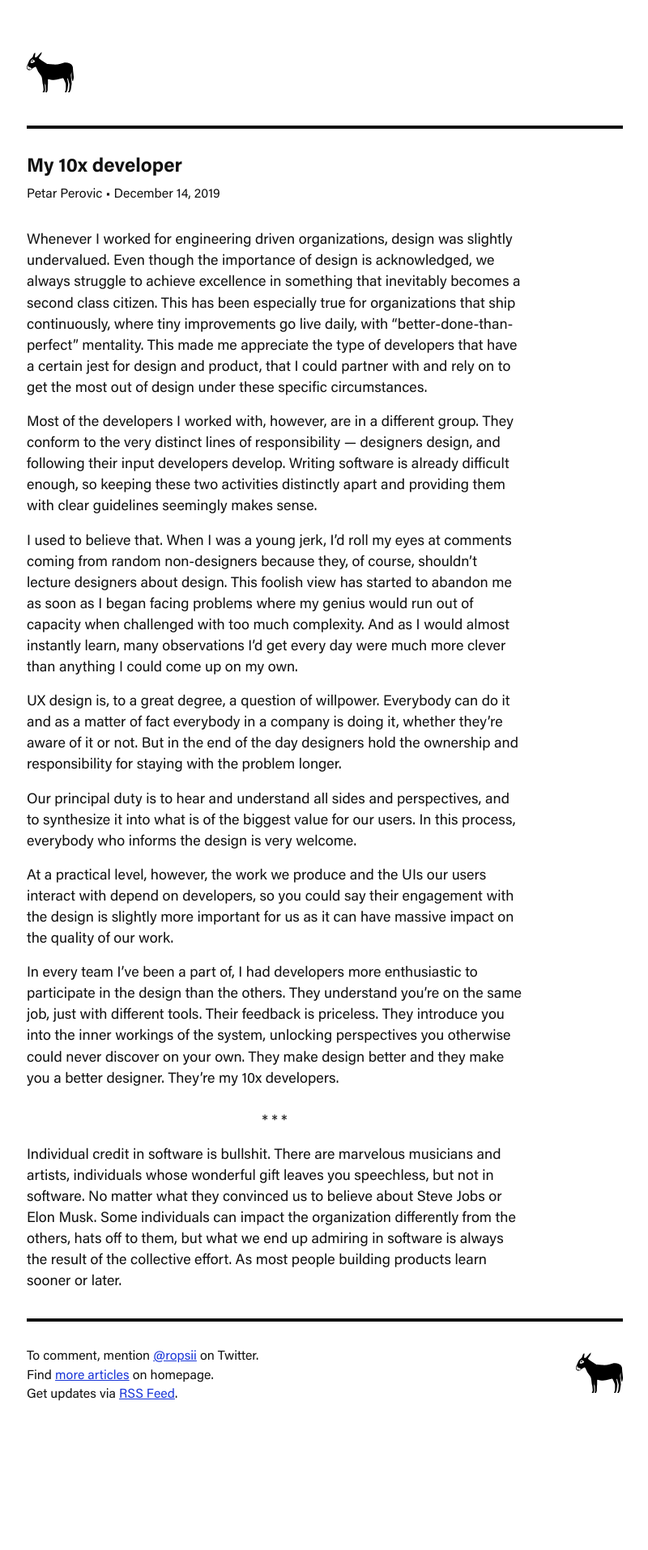
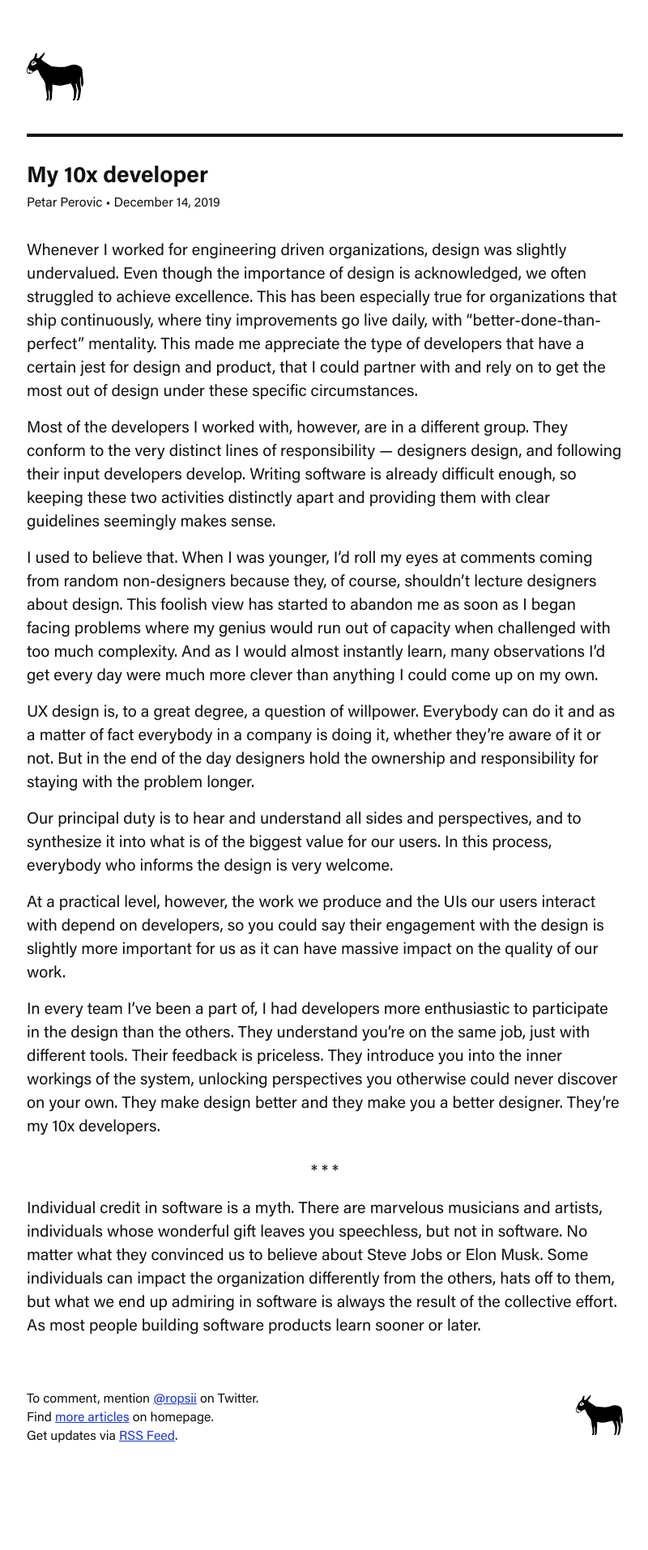
Before and after one commit to ropsii/ropsii.github.io, a Jekyll site: the page built from _posts/2019-12-14-my-10x-developer.markdown, in a window 1280 px wide. Shown: the whole page at 81% size, without its empty margins (239-1039 px from the left). Built offline with Jekyll 4.4.1, drawn with Linux system fonts in a browser that asks for light colours; comment, search, counter and statistics services are not loaded; before the commit the page ends 1862 px from its top, so only the background shows below that.

Commit message:
tweaking

```diff
--- a/_layouts/post.html
+++ b/_layouts/post.html
@@ -10,7 +10,7 @@
         <header class="mb3 mb4-m">
             <h1 class="f4 normal ma0">
                 <a rel="author" href="{{ "/" | relative_url }}">
-                    <img src="{% link /assets/small-donkey.svg %}" alt="donkey">
+                    <img src="{% link /assets/small-donkey.svg %}" alt="donkey" width="70">
                 </a>
             </h1>
         </header>
@@ -18,7 +18,7 @@
         <article class="mb5" itemscope itemtype="http://schema.org/BlogPosting">
 
             <header class="mb4 pt3 pt4-m bt bw2">
-                <h1 class="f3 lh-title mb2" itemprop="name headline">{{ page.title | escape }}</h1>
+                <h1 class="f3 f2-m lh-title mb1" itemprop="name headline">{{ page.title | escape }}</h1>
                 <p class="f5 mb3">
                     {%- if page.author -%}
                     <span itemprop="author" itemscope itemtype="http://schema.org/Person"><span class="p-author h-card" itemprop="name">{{ page.author }}</span> • </span>
@@ -31,11 +31,11 @@
                 </p>
             </header>
 
-            <div class="post-content" itemprop="articleBody">
+            <div class="f4 f3-m post-content" itemprop="articleBody">
                 {{ content }}
             </div>
 
-            <footer class="mt4 pt4 bt bw2">
+            <footer class="mt4 pt4">
                 <div class="flex-m items-center justify-between">
                     <div class="mb4 mb0-m">
                         <p class="f5 mb0">To comment, mention <a href="https://twitter.com/ropsii">@ropsii</a> on Twitter.</p>
--- a/_posts/2019-12-14-my-10x-developer.markdown
+++ b/_posts/2019-12-14-my-10x-developer.markdown
@@ -7,11 +7,11 @@ readingtime: "2"
 excerpt: "Product design as collective effort"
 categories: product design ux process
 ---
-Whenever I worked for engineering driven organizations, design was slightly undervalued. Even though the importance of design is acknowledged, we always struggle to achieve excellence in something that inevitably becomes a second class citizen. This has been especially true for organizations that ship continuously, where tiny improvements go live daily, with “better-done-than-perfect” mentality. This made me appreciate the type of developers that have a certain jest for design and product, that I could partner with and rely on to get the most out of design under these specific circumstances.
+Whenever I worked for engineering driven organizations, design was slightly undervalued. Even though the importance of design is acknowledged, we often struggled to achieve excellence. This has been especially true for organizations that ship continuously, where tiny improvements go live daily, with “better-done-than-perfect” mentality. This made me appreciate the type of developers that have a certain jest for design and product, that I could partner with and rely on to get the most out of design under these specific circumstances.
 
 Most of the developers I worked with, however, are in a different group. They conform to the very distinct lines of responsibility — designers design, and following their input developers develop. Writing software is already difficult enough, so keeping these two activities distinctly apart and providing them with clear guidelines seemingly makes sense.
 
-I used to believe that. When I was a young jerk, I’d roll my eyes at comments coming from random non-designers because they, of course, shouldn’t lecture designers about design. This foolish view has started to abandon me as soon as I began facing problems where my genius would run out of capacity when challenged with too much complexity. And as I would almost instantly learn, many observations I’d get every day were much more clever than anything I could come up on my own.
+I used to believe that. When I was younger, I’d roll my eyes at comments coming from random non-designers because they, of course, shouldn’t lecture designers about design. This foolish view has started to abandon me as soon as I began facing problems where my genius would run out of capacity when challenged with too much complexity. And as I would almost instantly learn, many observations I’d get every day were much more clever than anything I could come up on my own.
 
 UX design is, to a great degree, a question of willpower. Everybody can do it and as a matter of fact everybody in a company is doing it, whether they’re aware of it or not. But in the end of the day designers hold the ownership and responsibility for staying with the problem longer.
 
@@ -23,4 +23,4 @@ In every team I’ve been a part of, I had developers more enthusiastic to parti
 
 ***
 
-Individual credit in software is bullshit. There are marvelous musicians and artists, individuals whose wonderful gift leaves you speechless, but not in software. No matter what they convinced us to believe about Steve Jobs or Elon Musk. Some individuals can impact the organization differently from the others, hats off to them, but what we end up admiring in software is always the result of the collective effort. As most people building products learn sooner or later.
+Individual credit in software is a myth. There are marvelous musicians and artists, individuals whose wonderful gift leaves you speechless, but not in software. No matter what they convinced us to believe about Steve Jobs or Elon Musk. Some individuals can impact the organization differently from the others, hats off to them, but what we end up admiring in software is always the result of the collective effort. As most people building software products learn sooner or later.
--- a/_sass/tachyons/_styles.scss
+++ b/_sass/tachyons/_styles.scss
@@ -84,8 +84,3 @@ pre,table,fieldset,hr {
     margin-top: 0;
     margin-bottom: 1rem;
 }
-
-.post-content p,
-.post-content hr {
-    max-width: $measure-wide;
-}
--- a/_sass/tachyons/_variables.scss
+++ b/_sass/tachyons/_variables.scss
@@ -6,9 +6,9 @@ $serif: georgia, serif !default;
 $code: SFMono-Regular, Consolas, Liberation Mono, Menlo, monospace !default;
 $font-size-headline: 6rem !default;
 $font-size-subheadline: 5rem !default;
-$font-size-1: 3rem !default;
-$font-size-2: 2rem !default;
-$font-size-3: 1.5rem !default;
+$font-size-1: 2.25rem !default;
+$font-size-2: 1.75rem !default;
+$font-size-3: 1.25rem !default;
 $font-size-4: 1.125rem !default;
 $font-size-5: 1rem !default;
 $font-size-6: .875rem !default;
```
Also changed, not shown: _layouts/home.html (+7 -8 lines), _drafts/how-to-give-design-feedback.markdown (renamed from _posts/2020-01-19-how-to-give-design-feedback.markdown).
